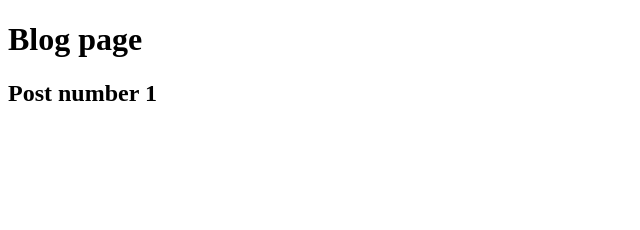
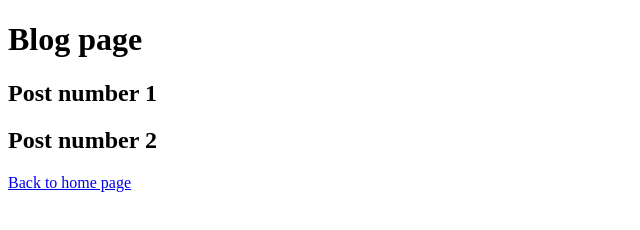
Before and after one commit to NosredelG/aulagithub, a plain HTML site: page blog.html in a window 1280 px wide. Shown: the whole page, without its empty margins (0-640 px from the left). Drawn offline with Linux system fonts and the light colour scheme.

Commit message:
Update blog and index

```diff
--- a/blog.html
+++ b/blog.html
@@ -9,5 +9,7 @@
 <body>
     <h1>Blog page</h1>
     <h2>Post number 1</h2>
+    <h2>Post number 2</h2>
+    <a href="index.html">Back to home page</a>
 </body>
 </html>
```
Also changed, not shown: index.html (+1 -0 lines).
